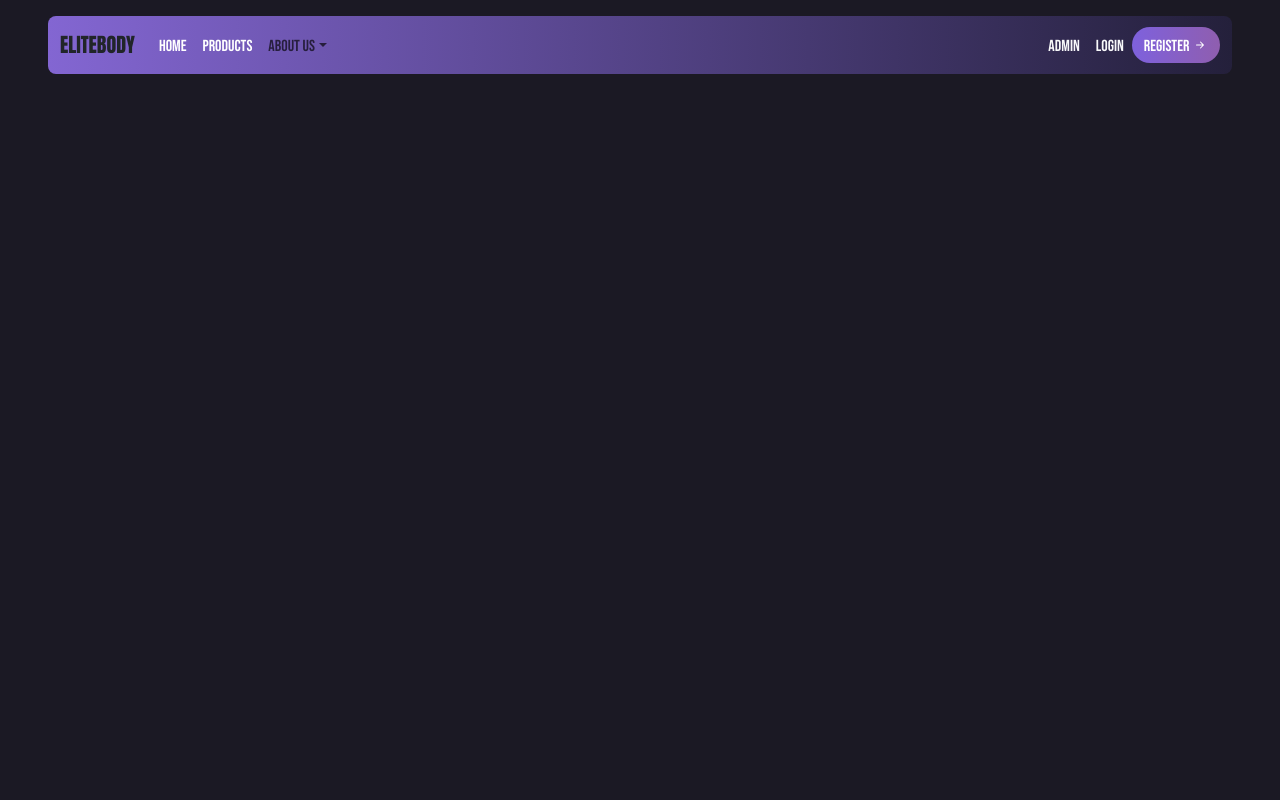
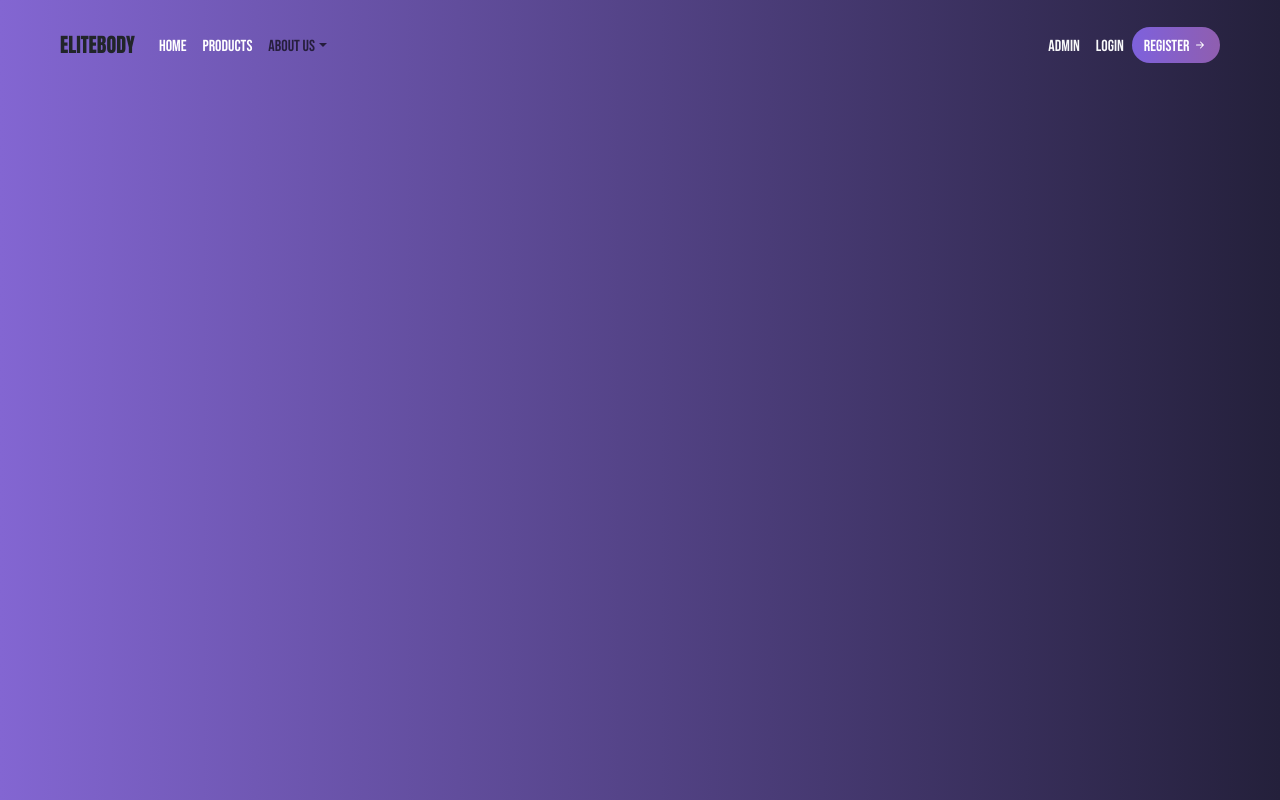
Before and after one commit to Nilost21/ProyectoFinalFront, a React (Vite) app: page / in a window 1280 px wide. Built offline with nearby package versions, Linux system fonts and the light colour scheme; data requests are answered from the project's data file.

Commit message:
Obteniendo usuarios de json-server

```diff
--- a/src/App.css
+++ b/src/App.css
@@ -1,7 +1,7 @@
 /* Background */
 body {
-    background-color: #1B1924;
-  }
+  background: linear-gradient(to right, #8366D2, #24203B);
+}
 /* Background */
 
 
--- a/src/css/Navbar.css
+++ b/src/css/Navbar.css
@@ -1,5 +1,5 @@
 .bg-navbar {
-  background: linear-gradient(to right, #8366D2, #24203B);
+  background: transparent
   }
 
   .text-color {
--- a/src/pages/Home/Home.jsx
+++ b/src/pages/Home/Home.jsx
@@ -6,11 +6,13 @@ import { useEffect, useState } from 'react';
 import axios from 'axios';
 
 function Home() {
+  const [users, setUsers] = useState([]);
+
   const getData = async () => {
     try {
       const response = await axios.get('http://localhost:8000/users');
       const data = response.data;
-      console.log(data);
+      setUsers(data);
     } catch (error) {
       console.log(error);
     }
@@ -20,6 +22,7 @@ function Home() {
     getData();
   }, []);
 
+  console.log(users);
   return (
     <>
       <Container>
```
